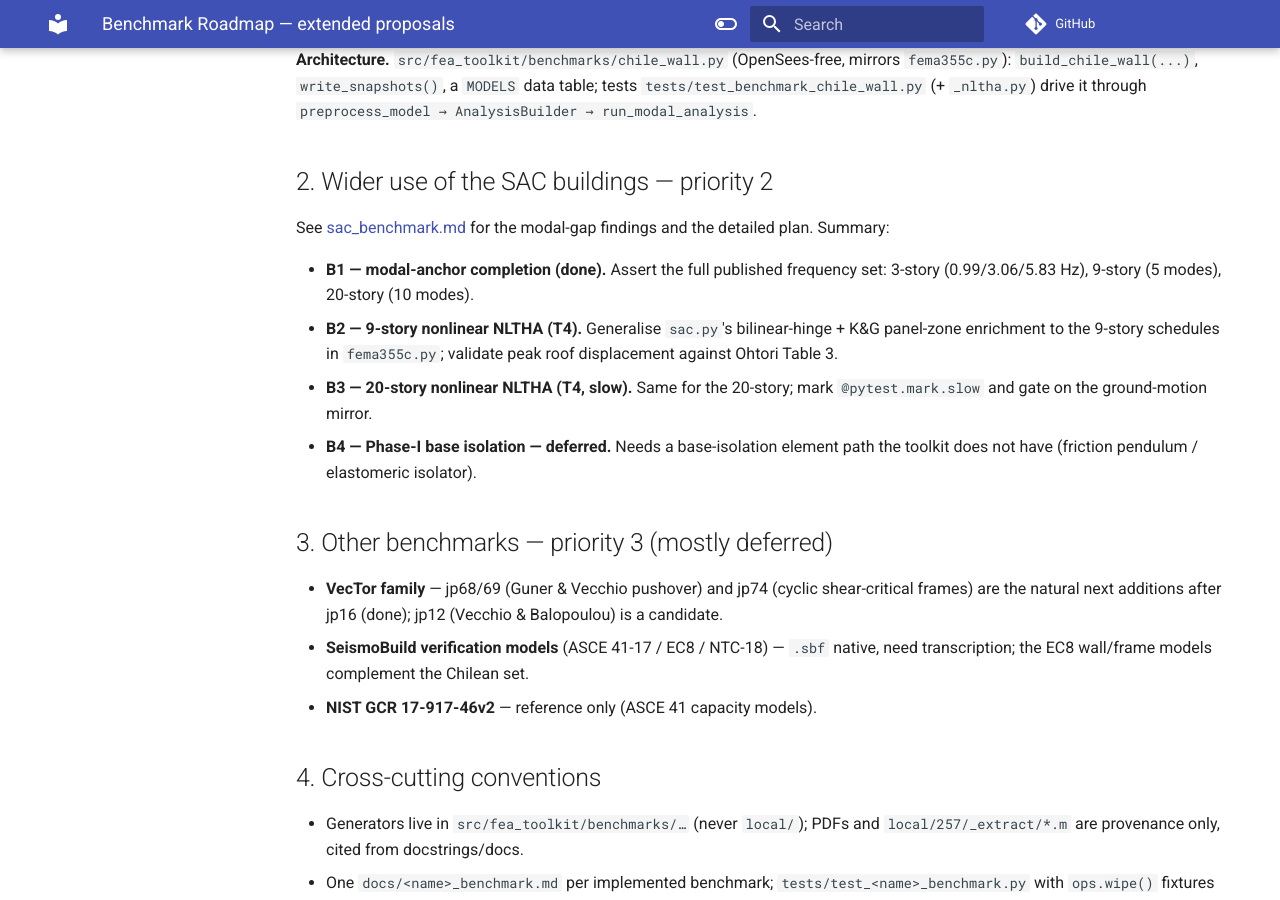
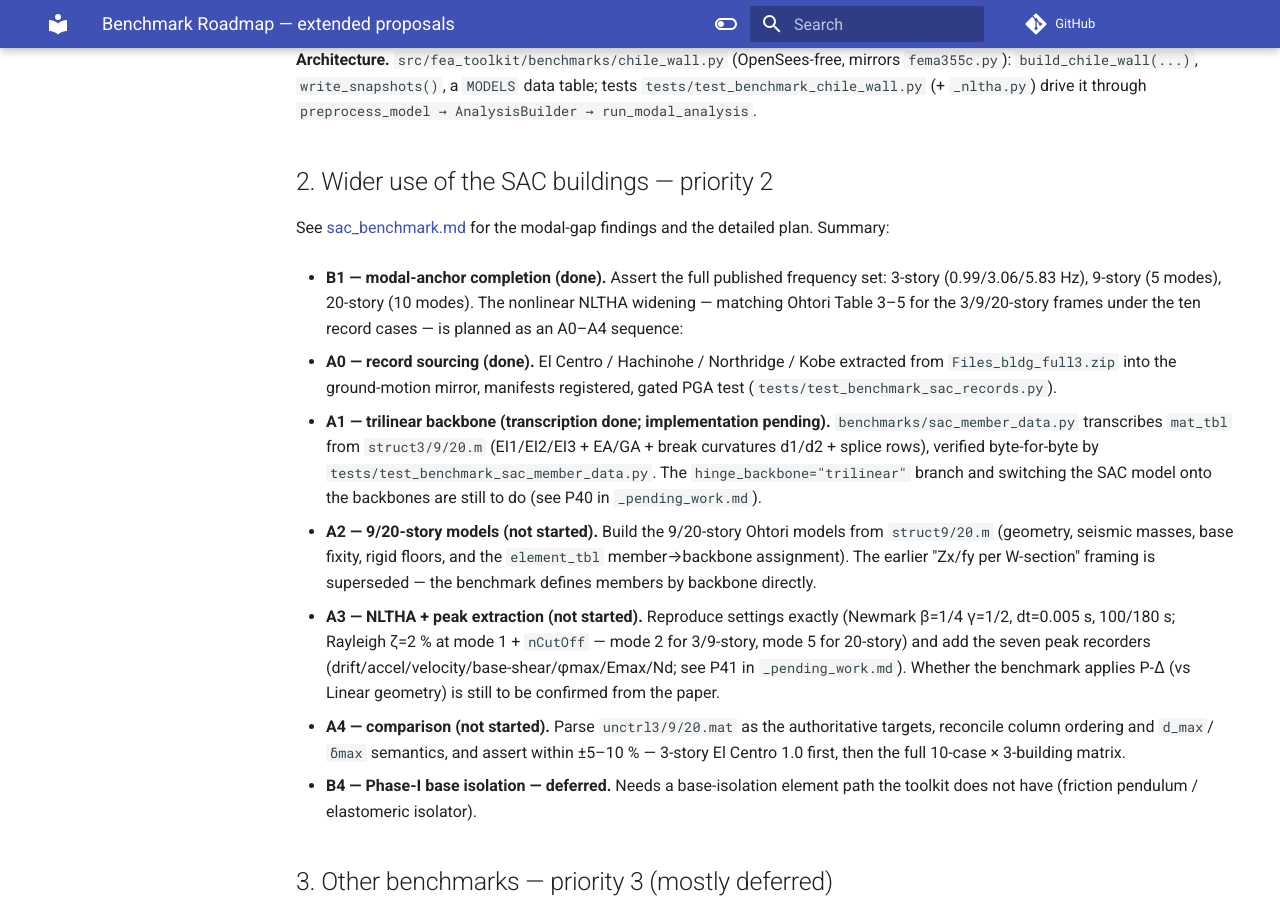
Before and after one commit to boustrephon/fea_toolkit, an MkDocs documentation site: the page built from docs/benchmark_roadmap.md, in a window 1280 px wide and 900 px high, scrolled down 1392 px. Built offline with MkDocs 1.6.1 and Material for MkDocs 9.7.7, drawn with Linux system fonts in a browser that asks for light colours; comment, search, counter and statistics services are not loaded.

Commit message:
docs(benchmarks): record the SAC NLTHA A0-A4 plan and A1/A3 feature gaps
Update benchmark_roadmap.md §2 with the refined A0-A4 status, and add P40 (trilinear hinge_backbone) and P41 (transient-runner peak extraction) to _pending_work.md Tier 3.

```diff
--- a/docs/benchmark_roadmap.md
+++ b/docs/benchmark_roadmap.md
@@ -81,11 +81,33 @@ detailed plan.  Summary:
 
 - **B1 — modal-anchor completion (done).** Assert the full published frequency
   set: 3-story (0.99/3.06/5.83 Hz), 9-story (5 modes), 20-story (10 modes).
-- **B2 — 9-story nonlinear NLTHA (T4).** Generalise `sac.py`'s bilinear-hinge +
-  K&G panel-zone enrichment to the 9-story schedules in `fema355c.py`; validate
-  peak roof displacement against Ohtori Table 3.
-- **B3 — 20-story nonlinear NLTHA (T4, slow).** Same for the 20-story; mark
-  `@pytest.mark.slow` and gate on the ground-motion mirror.
+The nonlinear NLTHA widening — matching Ohtori Table 3–5 for the 3/9/20-story
+frames under the ten record cases — is planned as an A0–A4 sequence:
+
+- **A0 — record sourcing (done).** El Centro / Hachinohe / Northridge / Kobe
+  extracted from `Files_bldg_full3.zip` into the ground-motion mirror,
+  manifests registered, gated PGA test (`tests/test_benchmark_sac_records.py`).
+- **A1 — trilinear backbone (transcription done; implementation pending).**
+  `benchmarks/sac_member_data.py` transcribes `mat_tbl` from `struct3/9/20.m`
+  (EI1/EI2/EI3 + EA/GA + break curvatures d1/d2 + splice rows), verified
+  byte-for-byte by `tests/test_benchmark_sac_member_data.py`.  The
+  `hinge_backbone="trilinear"` branch and switching the SAC model onto the
+  backbones are still to do (see P40 in `_pending_work.md`).
+- **A2 — 9/20-story models (not started).** Build the 9/20-story Ohtori models
+  from `struct9/20.m` (geometry, seismic masses, base fixity, rigid floors, and
+  the `element_tbl` member→backbone assignment).  The earlier "Zx/fy per
+  W-section" framing is superseded — the benchmark defines members by backbone
+  directly.
+- **A3 — NLTHA + peak extraction (not started).** Reproduce settings exactly
+  (Newmark β=1/4 γ=1/2, dt=0.005 s, 100/180 s; Rayleigh ζ=2 % at mode 1 +
+  `nCutOff` — mode 2 for 3/9-story, mode 5 for 20-story) and add the seven peak
+  recorders (drift/accel/velocity/base-shear/φmax/Emax/Nd; see P41 in
+  `_pending_work.md`).  Whether the benchmark applies P-Δ (vs Linear geometry)
+  is still to be confirmed from the paper.
+- **A4 — comparison (not started).** Parse `unctrl3/9/20.mat` as the
+  authoritative targets, reconcile column ordering and `d_max`/`δmax`
+  semantics, and assert within ±5–10 % — 3-story El Centro 1.0 first, then the
+  full 10-case × 3-building matrix.
 - **B4 — Phase-I base isolation — deferred.** Needs a base-isolation element
   path the toolkit does not have (friction pendulum / elastomeric isolator).
 
```
Also changed, not shown: docs/_pending_work.md (+35 -0 lines).
